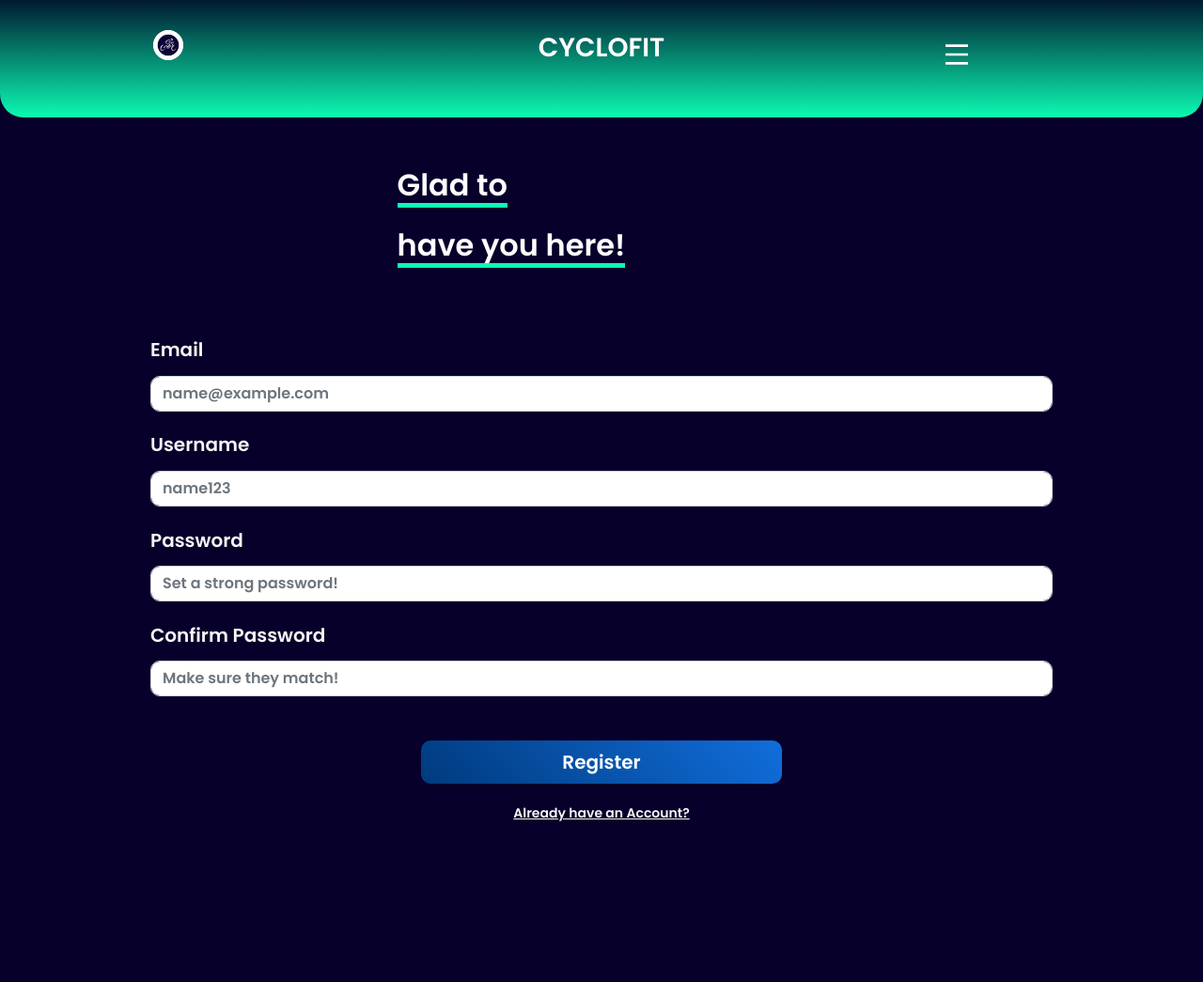
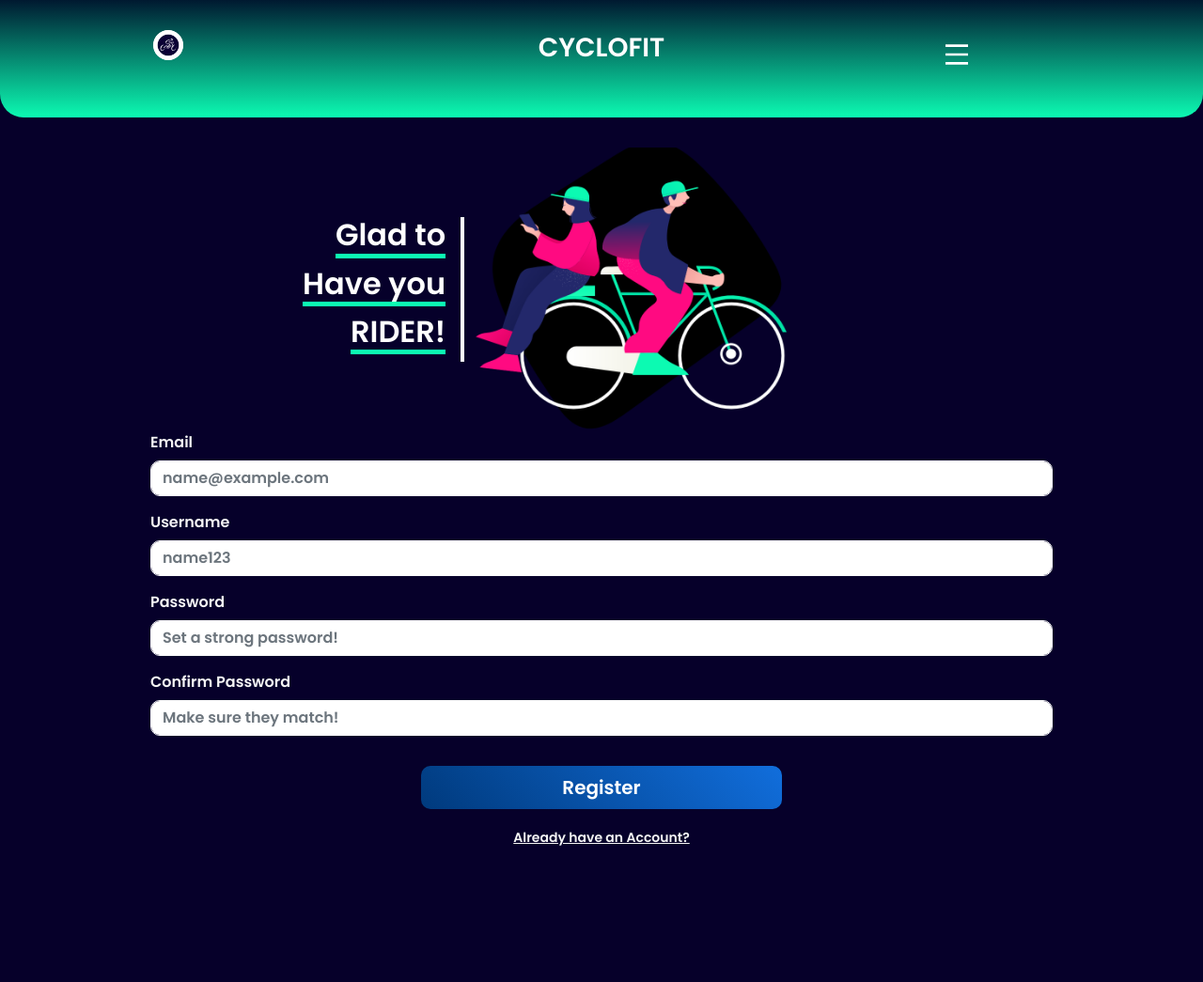
Before and after one commit to piyushmohan01/CycloFit-SEPM, a Flask app: page /register in a window 1280 px wide. Shown: the whole page at 94% size. Run offline with Flask 2, Linux system fonts and the light colour scheme; some libraries are stand-ins or nearby versions.

Commit message:
UI-Design Updated

```diff
--- a/cyclofit/models.py
+++ b/cyclofit/models.py
@@ -24,10 +24,10 @@ class User(db.Model, UserMixin):
 class Profile(db.Model):
     id = db.Column(db.Integer, primary_key=True)
     area = db.Column(db.String(20), nullable=False)
-    contact_no = db.Column(db.Integer, unique=True, nullable=False)
+    contact_no = db.Column(db.Integer, unique=False, nullable=False)
     age = db.Column(db.String(20), nullable=False)
     gender = db.Column(db.String(20), nullable=False)
-    emergency_no = db.Column(db.Integer, unique=True, nullable=False)
+    emergency_no = db.Column(db.Integer, unique=False, nullable=False)
     date_registered = db.Column(db.DateTime, nullable=False, default=datetime.utcnow)
     user_id = db.Column(db.Integer, db.ForeignKey('user.id'), unique=True, nullable=False)
     # , nullable=False)
--- a/cyclofit/pages/static/css/home.css
+++ b/cyclofit/pages/static/css/home.css
@@ -24,7 +24,7 @@ a {
 .user-box {
     height: fit-content;
     width: 90%;
-    padding: 2vh 0;
+    padding-top: 2vh;
     /* margin: 2vh 0; */
     /* margin-bottom: 1vh; */
     display: flex;
@@ -69,6 +69,8 @@ a {
     align-items: center;
     /* flex-direction: column; */
     background-color: rgba(12, 250, 178, 0.05);
+    /* background: linear-gradient(45deg, rgb(0,58,125,100%), rgb(17,110,220,100%)); */
+
 }
 
 .long-section {
@@ -87,6 +89,8 @@ a {
     align-items: center;
     flex-direction: column;
     background-color: rgba(12, 250, 178, 0.05);
+        /* background: linear-gradient(45deg, rgb(0,58,125,100%), rgb(17,110,220,100%)); */
+
 }
 
 .wide-section {
--- a/cyclofit/pages/static/css/register.css
+++ b/cyclofit/pages/static/css/register.css
@@ -1,84 +1,3 @@
-/* * {
-    max-width: 100vh;
-    overflow: hidden ;
-}
-
-.register-page {
-    z-index: 0;
-}
-
-.message {
-    background-color: transparent;
-    color: whitesmoke;
-    position: absolute;
-    margin-top: 5vh;
-    margin-left: 10vw;
-}
-
-.subtext-1,
-.subtext-2 {
-    margin-left: 2vw;
-    font-size: 32px;
-    font-weight: lighter;
-    width: fit-content;
-    border-bottom: 5px solid #0cfab2;
-}
-.subtext-2 {
-    margin-top: 2vh;
-}
-
-.form-group {
-    z-index: 1;
-    margin-left: 12vw;
-    margin-top: 1vh;
-}
-
-.form-group label {
-    padding-top: 1vh;
-    margin-bottom: -1vh;
-    font-size: 20px;
-    color: whitesmoke;
-}
-
-.form-control {
-    width: 75vw;
-    border-radius: 10px;
-}
-
-.form-group input {
-    margin-top: 1vh;
-    width: 75vw;
-    border-radius: 10px;
-}
-
-.form-horizontal {
-    margin-top: -14vh;
-}
-
-.col-12 {
-    margin-top: 2vh;
-    margin-left: 22vw;
-}
-
-.btn02 {
-    max-width: 30vw;
-    border-radius: 25px;
-    border: none;
-    outline: none;
-    color: white;
-    background: linear-gradient(45deg, rgb(0,58,125,100%), rgb(17,110,220,100%));
-}
-
-#txt-mute-1 {
-    position: absolute;
-    margin-top: 3vh;
-    margin-left: 27vw;
-}
-
-.text-muted a {
-    color: whitesmoke;
-} */
-
 * {
     max-width: 100vw;
     overflow: hidden ;
@@ -93,11 +12,42 @@
     width: 100%;
 }
 
+.container {
+    background-color: transparent;
+    display: flex;
+    justify-content: center;
+    align-items: center;
+    flex-direction: column;
+}
+
+.top-box {
+    display: flex;
+    justify-content: space-around;
+    align-items: center;
+    margin: 2em 0;
+    margin-bottom: 0;
+}
+
+.illus {
+    width: 65vw;
+    height: fit-content;
+    /* background-color: black; */
+    margin-top: -4em;
+    /* padding-bottom: -4em; */
+    /* margin-right: -2em; */
+    /* margin-top: 10em; */
+}
+
+img {
+    max-width:100%;
+    height:auto;
+}
+
 .message {
     background-color: transparent;
     color: whitesmoke;
     /* position: absolute; */
-    margin-top: 5vh;
+    /* margin-top: 12.5vh; */
     /* margin-left: 10vw; */
     width: 100%;
     display: flex;
@@ -107,20 +57,34 @@
 }
 
 .message-box {
-    margin-left: -15%;
-    margin-bottom: 5%;
+    width: 45%;
+    /* margin-left: 7.5%; */
+    margin-bottom: 1em;
+    display: flex;
+    justify-content: center;
+    align-items: flex-end;
+    flex-direction: column;
+    padding-right: 1em;
+    border-right: 0.25em solid white;
 }
 
 .subtext-1,
-.subtext-2 {
-    font-size: 32px;
+.subtext-2,
+.subtext-3 {
+    text-align: left;
+    /* font-size: 32px; */
     font-weight: lighter;
     width: fit-content;
     border-bottom: 5px solid #0cfab2;
 }
+/* .subtext-1 {
+    top: 17.5%;
+    left: 10%;
+}
 .subtext-2 {
-    margin-top: 2vh;
-}
+    top: 22.5%;
+    left: 10%;
+} */
 
 .form-group {
     z-index: 1;
@@ -129,25 +93,45 @@
 }
 
 .form-group label {
-    font-size: 20px;
+    /* font-size: 20px; */
     color: whitesmoke;
 }
 
 .form-control {
-    margin-top: 1vh;
+    /* margin-top: 1vh; */
     width: 75vw;
     border-radius: 10px;
 }
 
 .form-group input {
-    margin-top: 0.5vh;
-    margin-bottom: 2vh;
+    /* margin-top: 0.5vh; */
+    height: fit-content;
+    margin-bottom: 1em;
     width: 75vw;
     border-radius: 10px;
+    /* background-color: transparent; */
+    border: none;
+}
+
+::placeholder {
+    color: white;
+}
+
+input[type=text],
+input[type=password] {
+    border: 0.1em solid white;
+    color: white;
+}
+
+input[type=text]:focus,
+input[type=password]:focus {
+    /* background-color: transparent; */
+    border-color: #0cfab2;
+    color: white;
 }
 
 .form-horizontal {
-    /* margin-top: -10vh; */
+    margin-top: -1em;
     margin-bottom: 10%;
     display: flex;
     justify-content: center;
@@ -156,8 +140,7 @@
 }
 
 .col-12 {
-    /* margin-top: 2vh; */
-    padding-top: 2vh;
+    margin-top: 1em;
     display: flex;
     justify-content: center;
     align-items: center;
--- a/cyclofit/pages/templates/home.html
+++ b/cyclofit/pages/templates/home.html
@@ -7,7 +7,7 @@
 {% block page %}
     <div class="home-page">
         <div class="container" style="background-color: transparent;">
-            <div class="user-box" style="margin-top: 2vh;">
+            <div class="user-box" style="margin-top: 2vh; padding-bottom: 2vh;">
                 <img class="user-image" src="{{ image_file }}" alt="">
                 <div class="user-name" style="font-size: 1.5em; padding: 1vh;">@{{ current_user.username }}</div>
             </div>
--- a/cyclofit/pages/templates/register.html
+++ b/cyclofit/pages/templates/register.html
@@ -6,14 +6,26 @@
 
 {% block page %}
     <div class="register-page">
+        <div class="container" style="background-color: transparent;">
         <div class="message">
+            <div class="top-box">
             <div class="message-box">
-                <h1 class="subtext-1 text-left font-weight-light text-white">
+                <h2 class="subtext-1 text-left font-weight-light text-white">
                     Glad to
-                </h1>
-                <h1 class="subtext-2 text-left font-weight-light text-white">
+                </h2>
+                <h2 class="subtext-1 text-left font-weight-light text-white">
+                    Have you
+                </h2>
+                <h2 class="subtext-1 text-left font-weight-light text-white">
+                    RIDER!
+                </h2>
+                <!-- <h1 class="subtext-2 text-left font-weight-light text-white">
                     have you here!
-                </h1>
+                </h1> -->
+            </div>
+            <div class="illus" style="margin-top: -2em;">
+                <img src="{{url_for('static',filename='images/register-image.png')}}" width="350" alt="">
+            </div>
             </div>
             <form class="form-horizontal", role="form", autocomplete="off", method="POST", action="">
                 {{ form.hidden_tag() }}
@@ -91,5 +103,6 @@
                 </small>
             </form>
         </div>
+        </div>
     </div>
 {% endblock page %}
```
Also changed, not shown: cyclofit/pages/static/css/login.css (+28 -8 lines), cyclofit/pages/templates/login.html (+7 -2 lines), cyclofit/database/main.db, cyclofit/pages/static/images/bg-image-3.png (added), cyclofit/pages/static/images/bg-image.png (added), cyclofit/pages/static/images/login-image.png (added), cyclofit/pages/static/images/register-image-2.png (added), cyclofit/pages/static/images/register-image.png (added).
